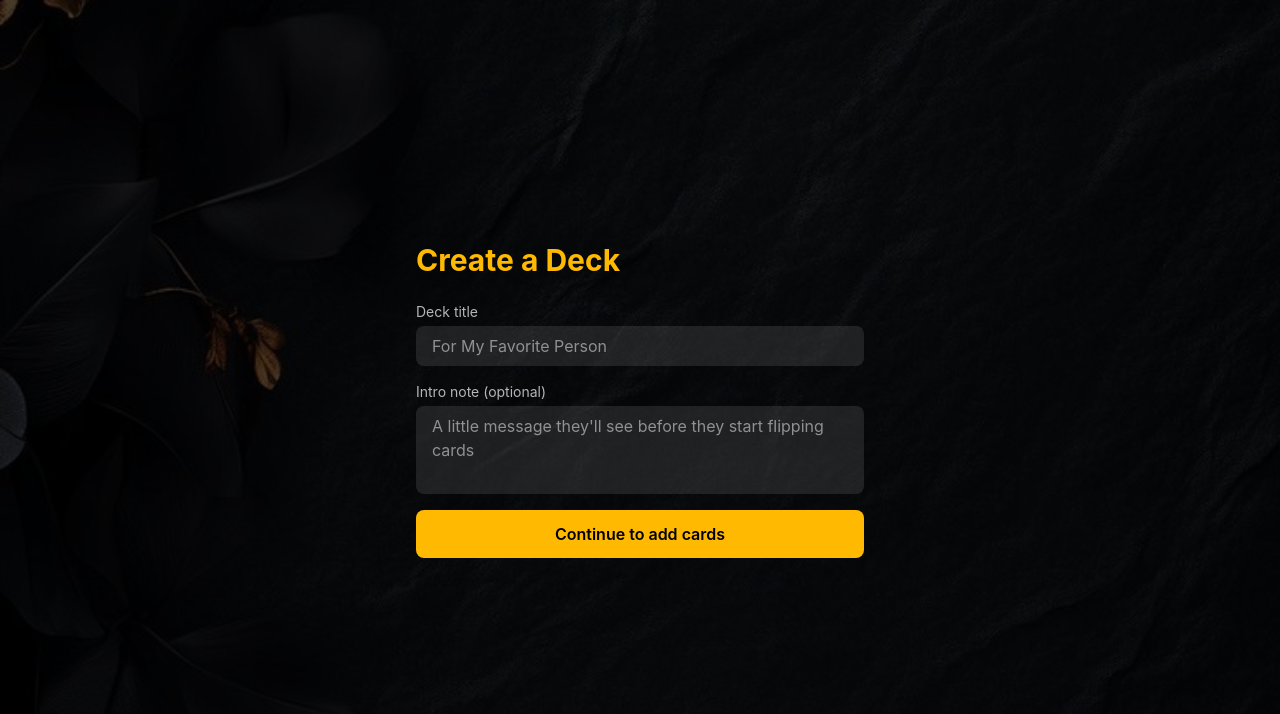
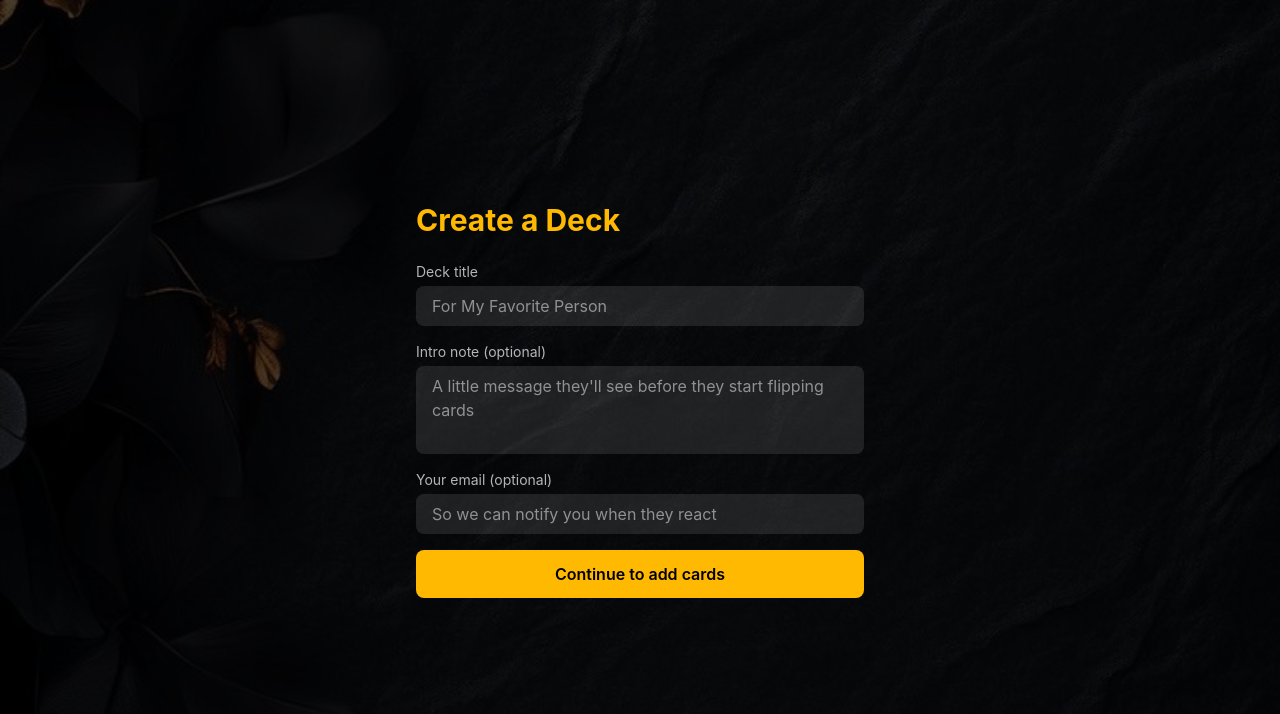
Before and after one commit to ShirleyOuma/tarot-date, a React (Vite) app: page /create in a window 1280 px wide. Shown: the top 714 px of the page. Built offline with nearby package versions, Linux system fonts and the light colour scheme; no server answers; a web font is replaced by a local one.

Commit message:
Creating Email where  User get Notification

```diff
--- a/api/create-deck.js
+++ b/api/create-deck.js
@@ -16,9 +16,9 @@ export default async function handler(req, res) {
         return res.status(429).json({ error: 'Too many decks created recently. Please try again later.' })
     }
 
-    const { id, slug, edit_token, title, intro_note, theme, status } = req.body
+    const { id, slug, edit_token, title, intro_note, theme, status, creator_email } = req.body
 
-    const { error } = await supabase.from('decks').insert({ id, slug, edit_token, title, intro_note, theme, status })
+    const { error } = await supabase.from('decks').insert({ id, slug, edit_token, title, intro_note, theme, status, creator_email: creator_email || null })
 
     if (error) {
         return res.status(400).json({ error: error.message })
--- a/src/lib/decks.js
+++ b/src/lib/decks.js
@@ -16,7 +16,7 @@ function generateEditToken() {
     return generateUUID()
 }
 
-export async function createDeck({ title, introNote, theme }) {
+export async function createDeck({ title, introNote, theme, creatorEmail }) {
     const newDeck = {
         id: generateUUID(),
         slug: generateSlug(),
@@ -25,6 +25,7 @@ export async function createDeck({ title, introNote, theme }) {
         intro_note: introNote,
         theme,
         status: 'draft',
+        creator_email: creatorEmail || null,
     }
 
     const res = await fetch('/api/create-deck', {
--- a/src/pages/CreateDeck.jsx
+++ b/src/pages/CreateDeck.jsx
@@ -8,6 +8,7 @@ function CreateDeck() {
     const [introNote, setIntroNote] = useState('')
     const [submitting, setSubmitting] = useState(false)
     const [error, setError] = useState(null)
+    const [creatorEmail, setCreatorEmail] = useState('')
 
     async function handleSubmit(e) {
         e.preventDefault()
@@ -20,7 +21,7 @@ function CreateDeck() {
         setError(null)
 
         try {
-            const deck = await createDeck({ title, introNote, theme: 'default' })
+            const deck = await createDeck({ title, introNote, theme: 'default', creatorEmail })
             localStorage.setItem(`edit_token_${deck.id}`, deck.edit_token)
             navigate(`/builder/${deck.id}/cards`)
         } catch (err) {
@@ -56,6 +57,16 @@ function CreateDeck() {
                         rows={3}
                     />
                 </label>
+                <label className="flex flex-col gap-1">
+                    <span className="text-sm text-white/70">Your email (optional)</span>
+                    <input
+                        type="email"
+                        value={creatorEmail}
+                        onChange={(e) => setCreatorEmail(e.target.value)}
+                        placeholder="So we can notify you when they react"
+                        className="bg-white/10 rounded-lg px-4 py-2 outline-none focus:ring-2 focus:ring-amber-400"
+                    />
+                </label>
 
                 {error && <p className="text-red-400 text-sm">{error}</p>}
 
```
